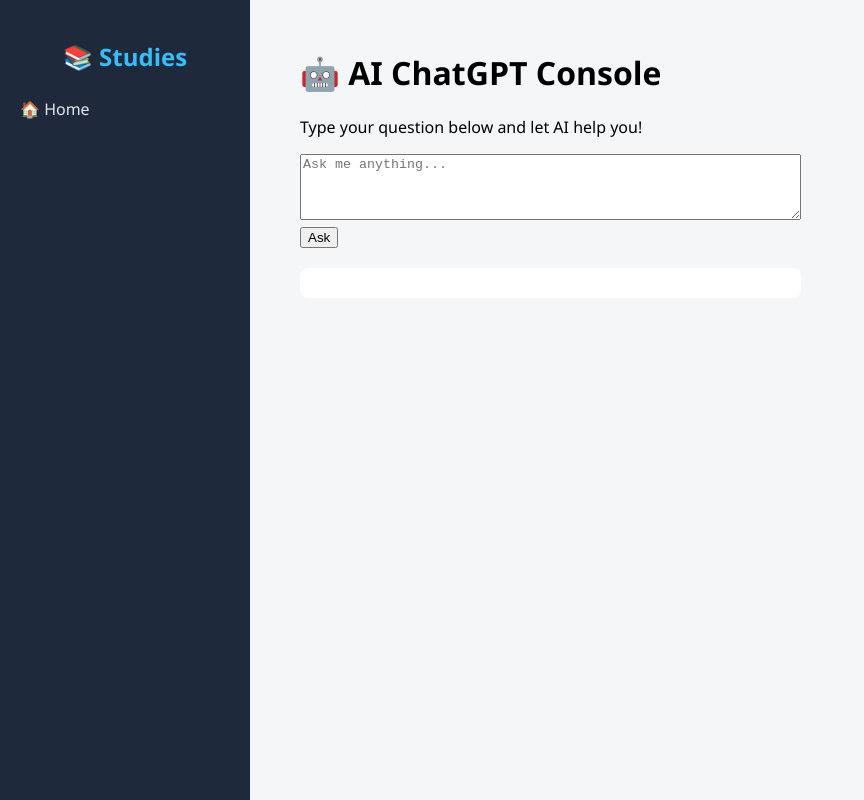
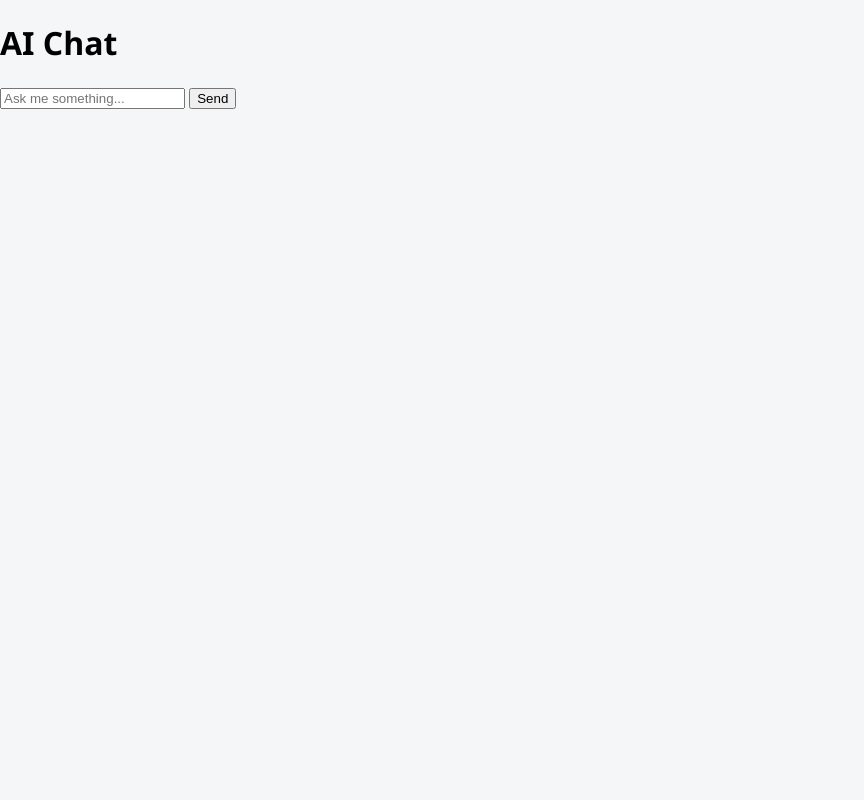
Before and after one commit to kapish-kumar/studies-resumes, a plain HTML site: page AIchatgpt/chat.html in a window 1280 px wide. Shown: the whole page, without its empty margins (0-864 px from the left). Drawn offline with Linux system fonts and the light colour scheme.

Commit message:
Update chat.html

```diff
--- a/AIchatgpt/chat.html
+++ b/AIchatgpt/chat.html
@@ -2,26 +2,19 @@
 <html lang="en">
 <head>
   <meta charset="UTF-8">
-  <meta name="viewport" content="width=device-width, initial-scale=1.0">
   <title>AI ChatGPT</title>
   <link rel="stylesheet" href="../assets/css/style.css">
 </head>
 <body>
-  <aside class="sidebar">
-    <h2>📚 Studies</h2>
-    <ul>
-      <li><a href="../index.html">🏠 Home</a></li>
-    </ul>
-  </aside>
+  <div class="chat-container">
+    <h1>AI Chat</h1>
+    <div id="chat-box"></div>
 
-  <main>
-    <h1>🤖 AI ChatGPT Console</h1>
-    <p>Type your question below and let AI help you!</p>
-
-    <textarea id="userInput" rows="4" cols="60" placeholder="Ask me anything..."></textarea><br>
-    <button id="askBtn">Ask</button>
-    <div id="response" style="margin-top:20px; background:#fff; padding:15px; border-radius:8px;"></div>
-  </main>
+    <div class="input-container">
+      <input id="user-input" type="text" placeholder="Ask me something..." />
+      <button id="send-btn">Send</button>
+    </div>
+  </div>
 
   <script src="ai_console.js"></script>
 </body>
```
